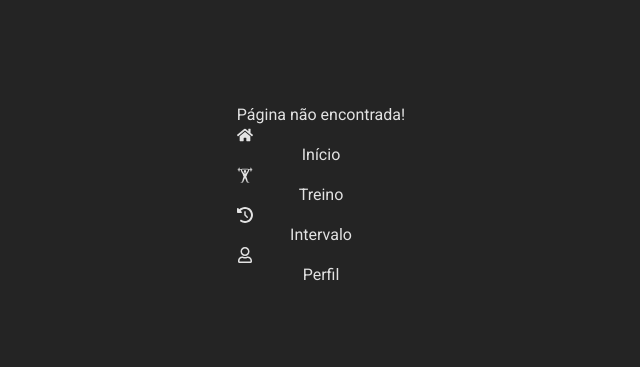
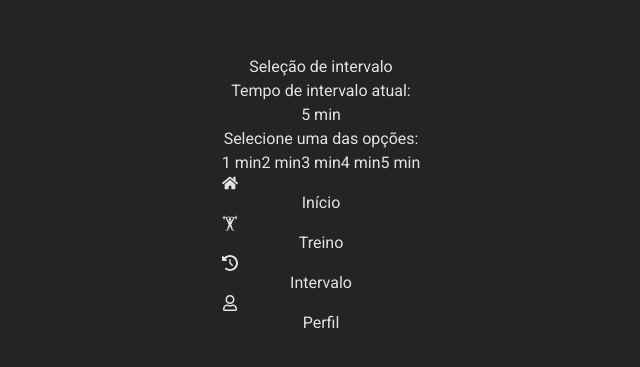
Before and after one commit to Mevzin/gym-system-web-mobile, a React (Vite) app: page /interval in a window 1280 px wide. Shown: the part 205-572 px from the top of the page, without its empty margins (319-959 px from the left). Built offline with nearby package versions, Linux system fonts and the light colour scheme.

Commit message:
feature: create interval page

```diff
--- /dev/null
+++ b/src/pages/interval/index.tsx
@@ -0,0 +1,24 @@
+
+const Interval = () => {
+    return (
+        <div className="flex flex-col items-start gap-2">
+            <h1 className="text-2xl font-bold">Seleção de intervalo</h1>
+            <div className="w-[350px] h-[200px] bg-zinc-900 rounded-md justify-center flex flex-col items-start">
+
+                <h1 className="ml-4 font-bold">Tempo de intervalo atual:</h1>
+                <p className="ml-4 font-light text-lg text-gray-100 mb-3">5 min</p>
+                <h1 className="ml-4 font-bold">Selecione uma das opções:</h1>
+                <div className="flex flex-row w-full items-center justify-evenly mt-3">
+                    <button className="h-[40px] w-[55px] border rounded-lg">1 min</button>
+                    <button className="h-[40px] w-[55px] border rounded-lg">2 min</button>
+                    <button className="h-[40px] w-[55px] border rounded-lg">3 min</button>
+                    <button className="h-[40px] w-[55px] border rounded-lg">4 min</button>
+                    <button className="h-[40px] w-[55px] border rounded-lg">5 min</button>
+                </div>
+            </div>
+
+        </div>
+    )
+}
+
+export default Interval
--- a/src/routes/index.tsx
+++ b/src/routes/index.tsx
@@ -5,6 +5,7 @@ import SignUp from "../pages/signup"
 import SessionsPage from "../pages/sessions"
 import Profile from "../pages/profile"
 import NotFound from "../pages/notfound"
+import Interval from "../pages/interval"
 
 const RoutesApp = () => {
     return (
@@ -14,6 +15,7 @@ const RoutesApp = () => {
             <Route path="/signup" element={<SignUp />} />
             <Route path="/sessions" element={<SessionsPage />} />
             <Route path="/profile" element={<Profile />} />
+            <Route path="/interval" element={<Interval />} />
             <Route path="*" element={<NotFound />} />
         </Routes>
     )
```
